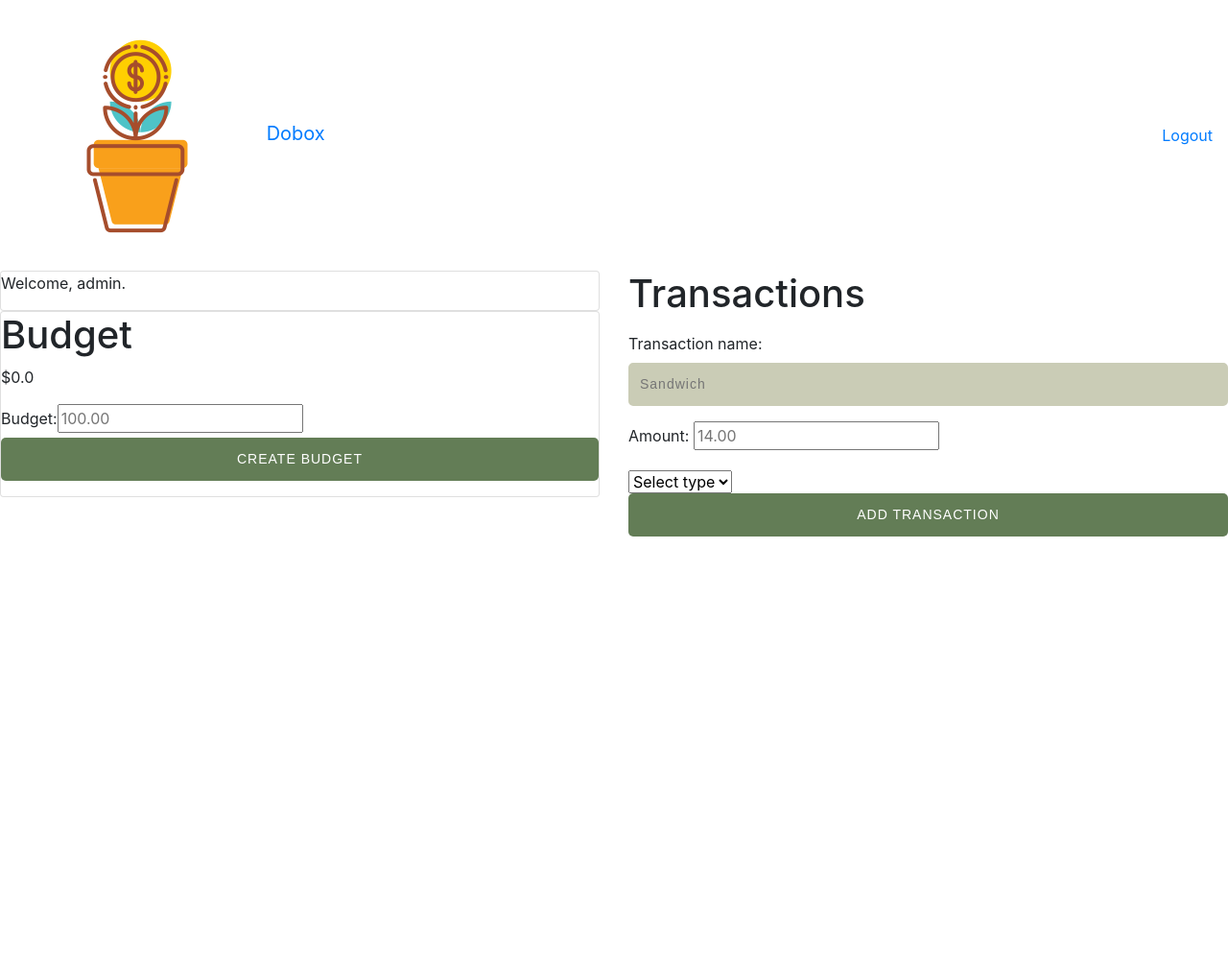
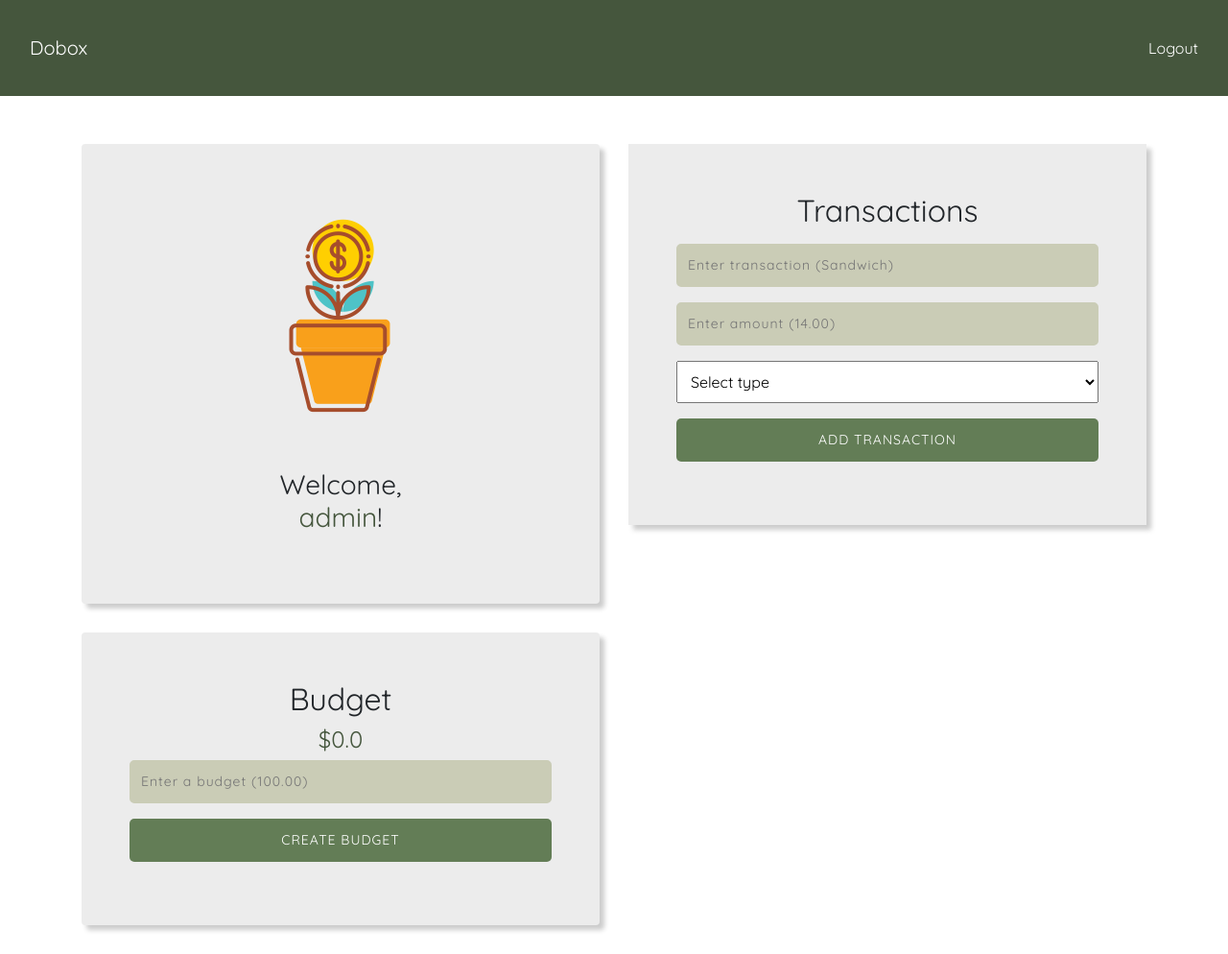
Before and after one commit to juliehx/Dobox-App, a Django app: page /dobox/dashboard/ in a window 1280 px wide. Shown: the whole page at 96% size. Before the commit the page ends 559 px from the top, so only its background shows below. Run offline with Django 3.2, Linux system fonts and the light colour scheme; a user stored in the database is signed in; data comes from the database, SQL or seed files in the repository; both versions use the stored data as it was after the commit; some libraries are stand-ins or nearby versions.

Commit message:
dashboard style

```diff
--- a/dobox/forms.py
+++ b/dobox/forms.py
@@ -37,8 +37,8 @@ class LoginForm(AuthenticationForm):
     password = forms.CharField(widget=forms.PasswordInput(attrs={'placeholder': 'Password'}))
 
 class AddTransForm(forms.Form):
-    transaction_name = forms.CharField(max_length=100, widget=forms.TextInput(attrs={'placeholder': 'Sandwich'}))
-    amount = forms.FloatField(widget=forms.NumberInput(attrs={'placeholder':'14.00'}))
+    transaction_name = forms.CharField(max_length=100, widget=forms.TextInput(attrs={'placeholder': 'Enter transaction (Sandwich)'}))
+    amount = forms.FloatField(widget=forms.NumberInput(attrs={'placeholder':'Enter amount (14.00)'}))
 
 class BudgetForm(forms.Form):
-    budget = forms.FloatField(widget=forms.NumberInput(attrs={'placeholder': '100.00'}))
+    budget = forms.FloatField(widget=forms.NumberInput(attrs={'placeholder': 'Enter a budget (100.00)'}))
--- a/dobox/static/dobox/app.js
+++ b/dobox/static/dobox/app.js
@@ -8,7 +8,7 @@ function create_budget(budget) {
         datatype: 'json',
         success: function(data) {
             console.log(data);
-            $(".budget").html("<p>$" + data["budget"]+"</p>");
+            $(".budget").html("<h4><span class="budget-num">$" + data["budget"]+"</span></h4>");
         }
     };
     $.ajax(settings);
--- a/dobox/static/dobox/style.css
+++ b/dobox/static/dobox/style.css
@@ -1,6 +1,6 @@
 body {
     background-color: #ececec;
-    font-family: 'Quicksand', sans-serif;
+    font-family: 'Quicksand', sans-serif !important;
     margin: 0;
     padding: 0;
     color: #555;
@@ -21,7 +21,7 @@ a {
     background-image: #fff;
 }
 
-input[type='text'], input[type='password'], input[type='submit'] {
+input[type='text'], input[type='password'], input[type='submit'], input[type='number'] {
     width: 100%;
     padding: 10px;
     border: none;
@@ -34,7 +34,7 @@ input[type='text'], input[type='password'], input[type='submit'] {
     border-radius: 5px;
 }
 
-input[type='text']:focus, input[type='password']:focus {
+input[type='text']:focus, input[type='password']:focus, input[type='submit']:focus, input[type='number']:focus {
     border: 2px solid #45563d;
     outline: none;
 }
@@ -45,6 +45,97 @@ input[type='submit'] {
     color: white;
     border: none;
     text-transform: uppercase;
+}
+
+select {
+    width: 100%;
+    padding: 10px;
+}
+
+
+/* dashboard */
+
+h2, h4 {
+    text-align: center;
+}
+
+.header {
+    background-color: #45563d;
+}
+
+.navbar {
+    background-color: #45563d;
+    width: 100%;
+    height: 100px;
+    padding 15px;
+    font-size: 16px;
+    color: white;
+}
+
+.welcome img {
+    height: 15%;
+}
+
+.welcome {
+    text-align: center;
+}
+
+.username-display, .budget-num {
+    color: #45563d;
+}
+
+.navbar a, .navbar a:hover {
+    color: white;
+    text-decoration: none;
+}
+
+.content {
+    margin-top: 50px;
+}
+
+.card, .trans-info {
+    margin-bottom: 30px;
+    background-color: #ececec !important;
+    border: none !important;
+    padding: 50px;
+    box-shadow: 5px 5px 5px #ccc;
+}
+
+ul.transactions {
+    padding-left: 0;
+    margin-top: 10px;
+}
+
+.transactions li {
+    list-style-type: none;
+    padding: 10px;
+    background-color: #ffe;
+}
+
+.transactions li:first-child {
+    border-top-left-radius: 5px;
+    border-top-right-radius: 5px;
+}
+
+.transactions li:last-child {
+    border-bottom-left-radius: 5px;
+    border-bottom-right-radius: 5px;
+}
+
+.transactions li:nth-child(odd) {
+    background-color: #ffc;
+}
+
+.spent, .earned {
+    float: right;
+}
+
+.spent {
+    color: red;
+}
+
+.earned {
+    color: green;
 }
 
 @media only screen and (min-width:640px) {
--- a/dobox/templates/dobox/dashboard.html
+++ b/dobox/templates/dobox/dashboard.html
@@ -1,62 +1,70 @@
 {% load static %}
 
 <link rel="stylesheet" href="{% static 'dobox/style.css' %}" type="text/css">
+<meta name="viewport" content="width=device-width, initial-scale=1, maximum-scale=1, user-scalable=no">
+<link href="https://fonts.googleapis.com/css?family=Quicksand" rel="stylesheet">
 <link rel="stylesheet" href="https://stackpath.bootstrapcdn.com/bootstrap/4.1.3/css/bootstrap.min.css" integrity="sha384-MCw98/SFnGE8fJT3GXwEOngsV7Zt27NXFoaoApmYm81iuXoPkFOJwJ8ERdknLPMO" crossorigin="anonymous">
 
 {% if user.is_authenticated %}
-    <div class="container-fliud header">
+    <div class="container-fluid header">
         <div class="row">
             <div class="col">
                 <nav class="navbar">
-                    <a href="#" class="navbar-brand">
-                        <img src="{% static 'dobox/images/money_plant.png' %}" alt="money_plant"> Dobox
-                    </a>
+                    <a href="#" class="navbar-brand">Dobox</a>
                     <ul class="navbar-nav">
                         <li><a href="#" class="nav-link">Logout</a></li>
                     </ul>
                 </nav>
             </div>
         </div>
+    </div>
+    <div class="container content">
         <div class="row">
             <div class="col">
                 <div class="user-general">
-                    <div class="card">
-                        <p>Welcome, {{ user.username }}.</p>
+                    <div class="card welcome">
+                        <p><img src="{% static 'dobox/images/money_plant.png' %}" alt="money_plant"></p>
+                        <p><h3>Welcome, <br><span class="username-display">{{ user.username }}</span>!</h3></p>
                     </div>
                     <div class="card">
-                        <h1>Budget</h1>
-                        <div class="budget"><p>${{ user.budget_info.budget }}</p></div>
+                        <h2>Budget</h2>
+                        <div class="budget"><h4><span class="budget-num">${{ user.budget_info.budget }}</span></h4></div>
                         <form method="post" class="budget-form" name="budget-form">
                             {% csrf_token %}
-                            {{ budgetForm }}
+                            <p>{{ budgetForm.budget }}</p>
                             <input type="submit" class="budget-submit" value="Create Budget">
                         </form>
                     </div>
                 </div>
             </div>
             <div class="col">
-                <h1>Transactions</h1>
+                <div class="trans-info">
+                    <h2>Transactions</h2>
                     <ul class="transactions">
                         {% for t in user.transaction_set.all %}
                             <li>
                                 {% if t.type == "spendings" %}
-                                {{ t.transaction }} | <span class="spent">-${{ t.amount }}</span>
+                                    {{ t.transaction }}<span class="spent">-${{ t.amount }}</span>
                                 {% else %}
-                                {{ t.transaction }} | <span class="earned">+${{ t.amount }}</span>
+                                    {{ t.transaction }}<span class="earned">+${{ t.amount }}</span>
                                 {% endif %}
                             </li>
                         {% endfor %}
                     </ul>
                     <form method="post" class="trans-form" name="trans-form">
                         {% csrf_token %}
-                    {{ form.as_p }}
+                        <p>{{ form.transaction_name }}</p>
+                        <p>{{ form.amount }}</p>
+                        <p>
                             <select name="trans-type" id="trans-type" required>
                                 <option value="">Select type</option>
                                 <option value="spendings">Spent</option>
                                 <option value="earnings">Earned</option>
                             </select>
+                        </p>
                         <input type="submit" class="trans-submit" value="Add transaction">
                     </form>
+                </div>
             </div>
         </div>
     </div>
```
Also changed, not shown: db.sqlite3. Lines whose indentation alone changed are shown as unchanged.
